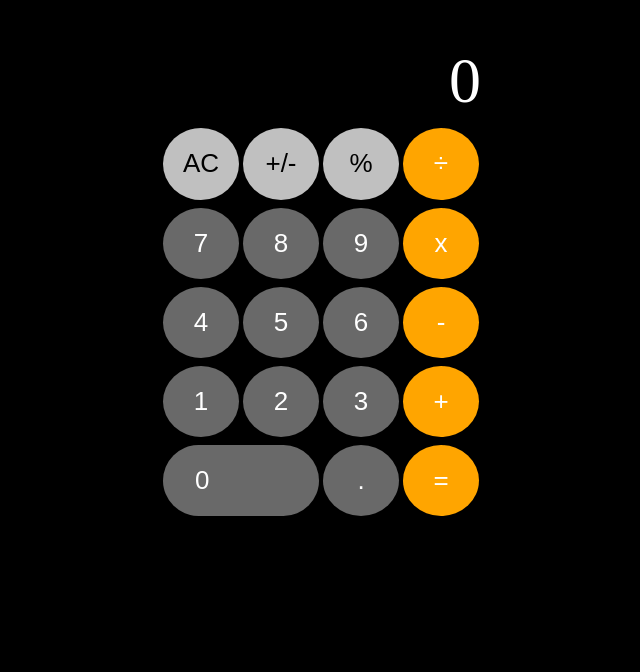
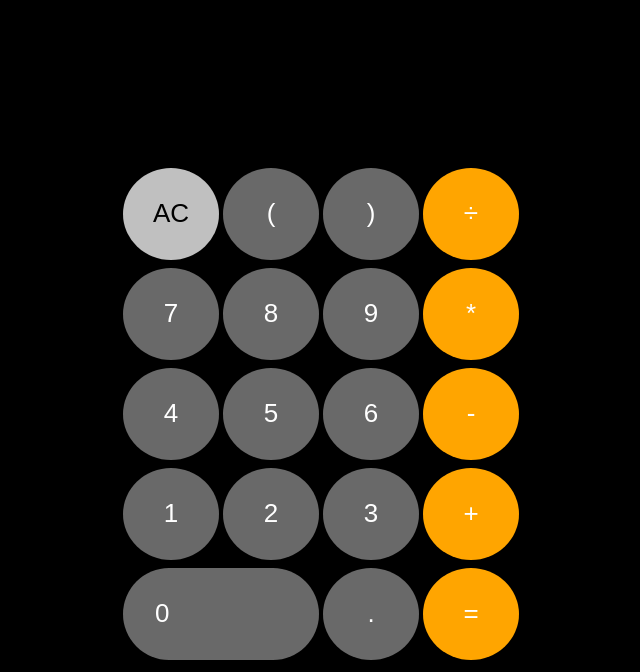
Before and after one commit to Addeu/calculator, a website: page public/index.html in a window 1280 px wide. Shown: the part 275-947 px from the top of the page, without its empty margins (319-959 px from the left). Before the commit the page ends 803 px from the top, so only its background shows below. Drawn offline with Linux system fonts and the light colour scheme.

Commit message:
Front end update

```diff
--- a/public/index.html
+++ b/public/index.html
@@ -10,31 +10,31 @@
 		<h1>Lets start!</h1>
 		<div class="container">
 
-			<span class="item item-header" id="currentValue">0</span>
+			<span class="item item-header" id="inputField"></span>
 
-			<button class="btn silver clear">AC</button>
-			<button class="btn silver negative">+/-</button>
-			<button class="btn orange silver">%</button>
-			<button class="btn orange">÷</button>
+			<button id="clear" class="btn silver">AC</button>
+			<button class="btn input num">(</button>
+			<button class="btn input num">)</button>
+			<button class="btn input orange">÷</button>
 
-			<button class="btn num">7</button>
-			<button class="btn num">8</button>
-			<button class="btn num">9</button>
-			<button class="btn orange">x</button>
+			<button class="btn input num">7</button>
+			<button class="btn input num">8</button>
+			<button class="btn input num">9</button>
+			<button class="btn input orange">*</button>
 
-			<button class="btn num">4</button>
-			<button class="btn num">5</button>
-			<button class="btn num">6</button>
-			<button class="btn orange subtract">-</button>
+			<button class="btn input num">4</button>
+			<button class="btn input num">5</button>
+			<button class="btn input num">6</button>
+			<button class="btn input orange subtract">-</button>
 
-			<button class="btn num">1</button>
-			<button class="btn num">2</button>
-			<button class="btn num">3</button>
-			<button class="btn orange add">+</button>
+			<button class="btn input num">1</button>
+			<button class="btn input num">2</button>
+			<button class="btn input num">3</button>
+			<button class="btn input orange add">+</button>
 
-			<button class="btn num zero">0</button>
-			<button class="btn num">.</button>
-			<button class="btn equals">=</button>
+			<button class="btn input num zero">0</button>
+			<button class="btn input num">.</button>
+			<button id="equals" class="btn equals">=</button>
 
 		</div>
 	</body>
--- a/public/index.js
+++ b/public/index.js
@@ -0,0 +1,42 @@
+document.addEventListener('DOMContentLoaded', () => {
+	let inputButtons = document.getElementsByClassName('input');
+	let clearBtn = document.getElementById('clear');
+	let equalsBtn = document.getElementById('equals');
+
+	for (let i = 0; i < inputButtons.length; ++i) {
+		inputButtons[i].addEventListener('click', () => {
+			input(inputButtons[i].innerHTML);
+		});
+	}
+
+	clearBtn.addEventListener('click', clear);
+	equalsBtn.addEventListener('click', calculate);
+});
+
+function input(value) {
+	document.getElementById('inputField').innerHTML += value;
+}
+
+function clear() {
+	document.getElementById('inputField').innerHTML = '';
+}
+
+async function calculate() {
+	let input = document.getElementById('inputField');
+	let data = {expression: input.innerHTML};
+
+	let response = await fetch('/api/calculate', {
+		method: 'POST',
+		headers: {
+			'Content-Type': 'application/json'
+		},
+		body: JSON.stringify(data)
+	});
+
+	if (response.ok) {
+		let result = await response.text();
+		input.innerHTML = result;
+	} else {
+		input.innerHTML = 'ERROR';
+	}
+}
--- a/public/styles.css
+++ b/public/styles.css
@@ -10,8 +10,8 @@ button {
 .container {
     display: grid;
     justify-content: center;
-    grid-template-columns: 80px 80px 80px 80px;
-    grid-template-rows: 80px 80px;
+    grid-template-columns: 100px 100px 100px 100px;
+    grid-template-rows: 120px 100px 100px 100px 100px 100px;
     grid-template-areas:
             "header header header header"
             "main main main main"
@@ -31,11 +31,12 @@ button {
     font-size: 1px;
 }
 
-#currentValue {
+#inputField {
     background-color: black;
     grid-column-start: 1;
     grid-column-end: span 4;
     text-align: right;
+    overflow: scroll;
 }
 
 button.btn {
```
